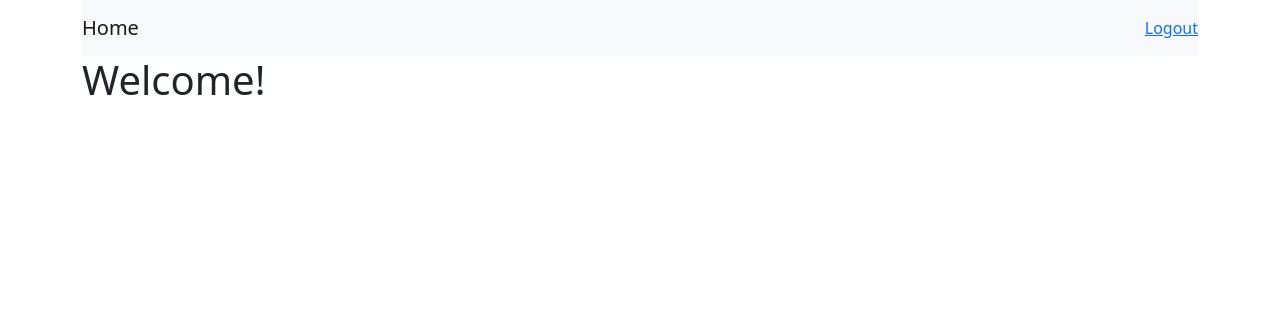
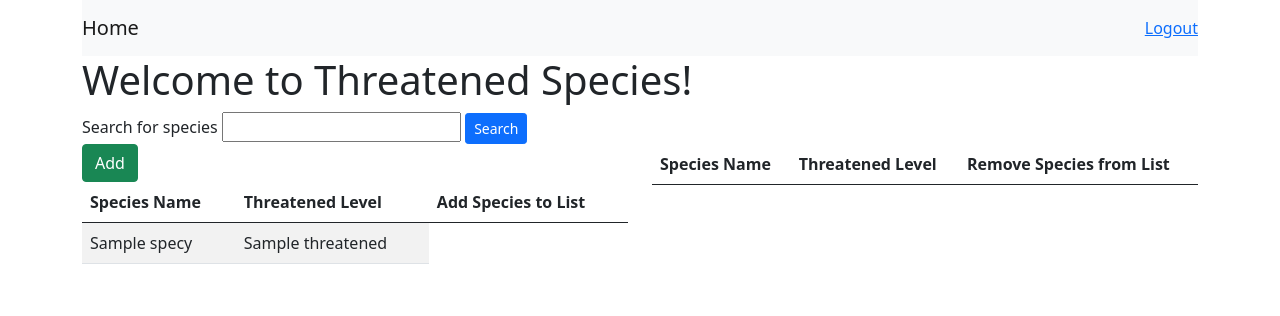
Before and after one commit to stgibson/capstone_1_threatened_species, a Python web app: template templates/home.html in a window 1280 px wide. Shown: the top 316 px of the page. Run offline with Jinja, Linux system fonts and the light colour scheme; the template is opened without the code that fills it: most values are stand-ins (such as "Sample title", 1, 10 or a date in 2020); lists and menus that the app fills with data are empty.

Commit message:
Added tables to display species on home page. Modified templates/home.html.

```diff
--- a/templates/home.html
+++ b/templates/home.html
@@ -3,5 +3,72 @@
 {% block title %}Home Page{% endblock %}
 
 {% block content %}
-  <h1>Welcome!</h1>
+  <h1>
+    Welcome to Threatened Species!
+  </h1>
+  <div class="row">
+    <div class="col-6">
+      <form action="/species" method="GET">
+        <label>Search for species</label>
+        <input name="species" type="text">
+        <button class="btn btn-primary btn-sm">Search</button>
+      </form>
+    </div>
+  </div>
+  <div class="row">
+    <div class="col-6">
+      <table class="table table-striped">
+        <thead>
+          <tr>
+            <th>Species Name</th>
+            <th>Threatened Level</th>
+            <th>Add Species to List</th>
+          </tr>
+        </thead>
+        <tbody>
+          {% if species %}
+            <tr>
+              <td>{{species.name}}</td>
+              {% if species.threatened %}
+                <td>{{species.threatened}}</td>
+              {% else %}
+                <td> </td>
+              {% endif %}
+              <form action="/species/{{species.id}}" method="POST">
+                <button class="btn btn-success">Add</button>
+              </form>
+            </tr>
+          {% endif %}
+        </tbody>
+      </table>
+    </div>
+    <div class="col-6">
+      <table class="table table-striped">
+        <thead>
+          <tr>
+            <th>Species Name</th>
+            <th>Threatened Level</th>
+            <th>Remove Species from List</th>
+          </tr>
+        </thead>
+        <tbody>
+          {% if user.species %}
+            {% for species in user.species %}
+              <tr>
+                <td>{{species.name}}</td>
+                {% if species.threatened %}
+                  <td>{{species.threatened}}</td>
+                {% else %}
+                  <td> </td>
+                {% endif %}
+                <form action="/species/{{species.id}}/delete" method="POST">
+                  <button class="btn btn-success">Remove</button>
+                </form>
+              </tr>
+            {% endfor %}
+          {% endif %}
+        </tbody>
+      </table>
+    </div>
+  </div>
 {% endblock %}
```
